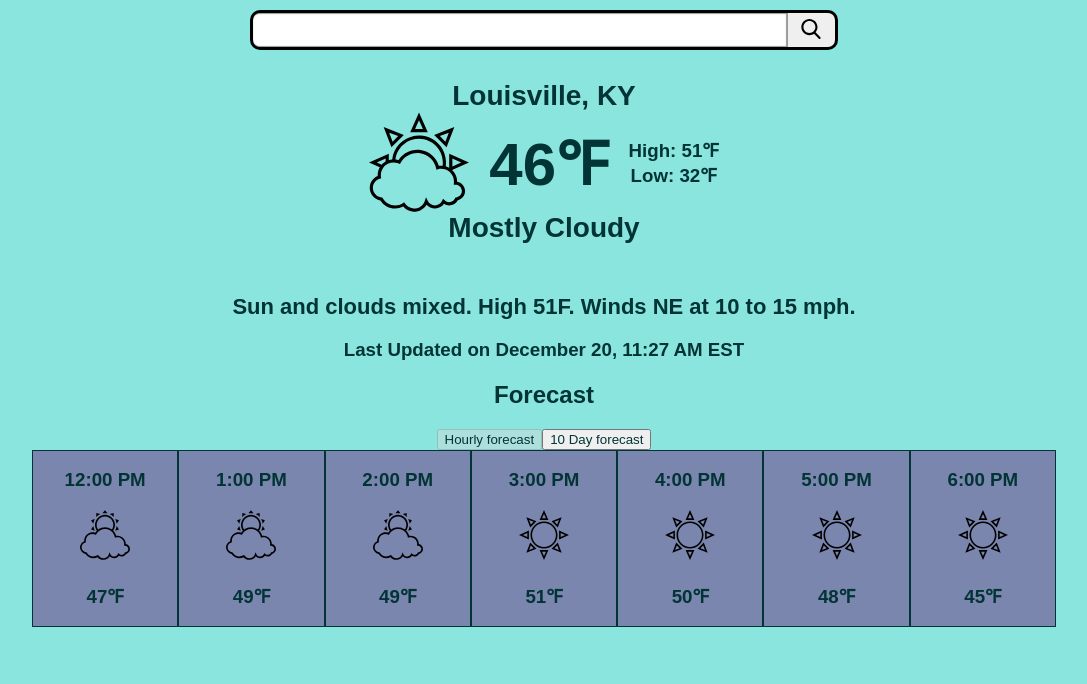
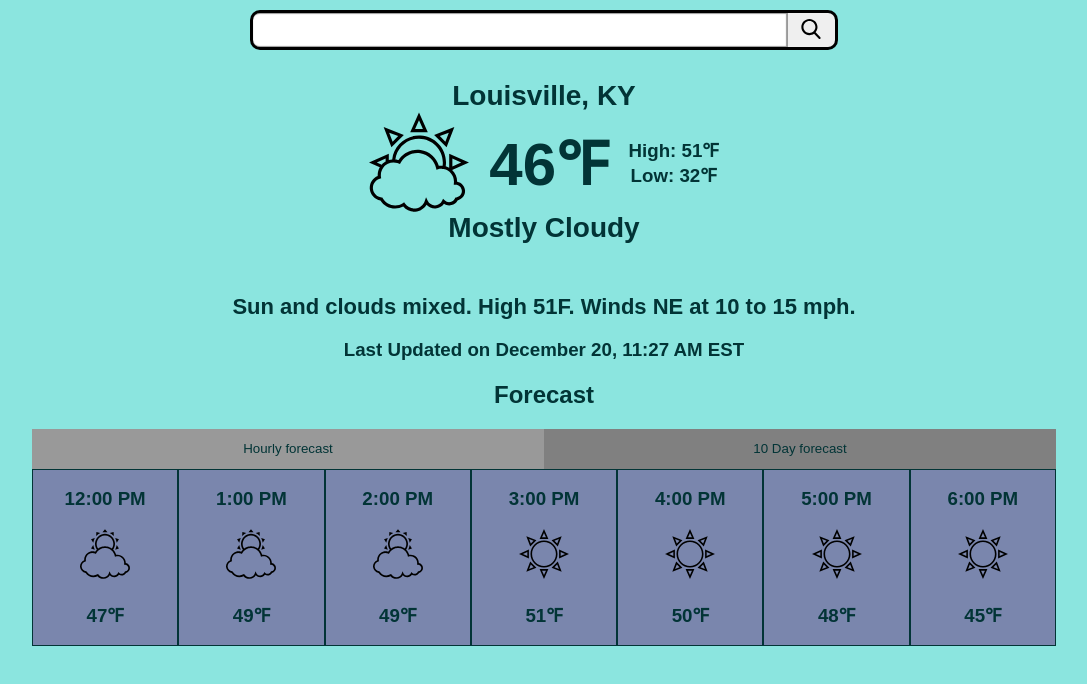
Before and after one commit to bottd/weathrly, a React (Create React App) app: page / in a window 1280 px wide. Shown: the top 684 px of the page, without its empty margins (96-1183 px from the left). Built offline with nearby package versions, Linux system fonts and the light colour scheme; no server answers.

Commit message:
Add color confirmation for disabled forecast selector button

```diff
--- a/src/Card.css
+++ b/src/Card.css
@@ -2,8 +2,13 @@
   background-color: #7A86AD;
   border: 1px solid #023436;
   display: inline-block;
+  height: auto;
   width: 100%;
-  max-height: 100%;
+}
+
+.card-time {
+  margin-left: 10px;
+  margin-right: 10px;
 }
 
 .card-icon {
--- a/src/Card.js
+++ b/src/Card.js
@@ -5,7 +5,7 @@ class Card extends Component {
   render() {
     return (
       <div className='card-container'>
-        <h3>{this.props.date}</h3>
+        <h3 className='card-time'>{this.props.date}</h3>
         <img className='card-icon' src={this.props.img}/>
         <h3>{this.props.temp}&#8457;</h3>
       </div>
--- a/src/ForecastControl.css
+++ b/src/ForecastControl.css
@@ -0,0 +1,29 @@
+.forecast-button-container {
+  display: flex;
+  justify-content: space-between;
+  margin: 0 auto;
+  width: 80%;
+}
+
+.hourly-forecast-button,
+.daily-forecast-button {
+  background-color: #808080;
+  border: none;
+  height: 40px;
+  width: 50%;
+}
+
+.hourly-forecast-button:disabled,
+.daily-forecast-button:disabled {
+  background-color: #999;
+}
+
+.hourly-forecast-button {/*
+  border-top-right-radius: 150%;
+  border-top-left-radius: 30px;*/
+}
+
+.daily-forecast-button {/*
+  border-top-left-radius: 150%;
+  border-top-right-radius: 30px;
+*/}
--- a/src/ForecastControl.js
+++ b/src/ForecastControl.js
@@ -4,9 +4,9 @@ import './ForecastControl.css';
 class ForecastControl extends Component {
   render() {
     return (
-      <div className='forecastcontrol-container'>
-        <button disabled={this.props.currentHourly} onClick={this.props.toggleHourly}>Hourly forecast</button>
-        <button disabled={!this.props.currentHourly} onClick={this.props.toggleHourly}>10 Day forecast</button>
+      <div className='forecast-button-container'>
+        <button className='hourly-forecast-button' disabled={this.props.currentHourly} onClick={this.props.toggleHourly}>Hourly forecast</button>
+        <button className='daily-forecast-button' disabled={!this.props.currentHourly} onClick={this.props.toggleHourly}>10 Day forecast</button>
       </div>
     );
   }
--- a/src/Hourly.css
+++ b/src/Hourly.css
@@ -1,7 +1,11 @@
 .hourly-forecast {
   align-items: center;
-  display: flex;
+  display: inline-flex;
   justify-content: space-between;
   margin: 0 auto;
   width: 80%;
 }
+
+.hourly-forecast * {
+  /*border-radius: 30px;*/
+}
```
